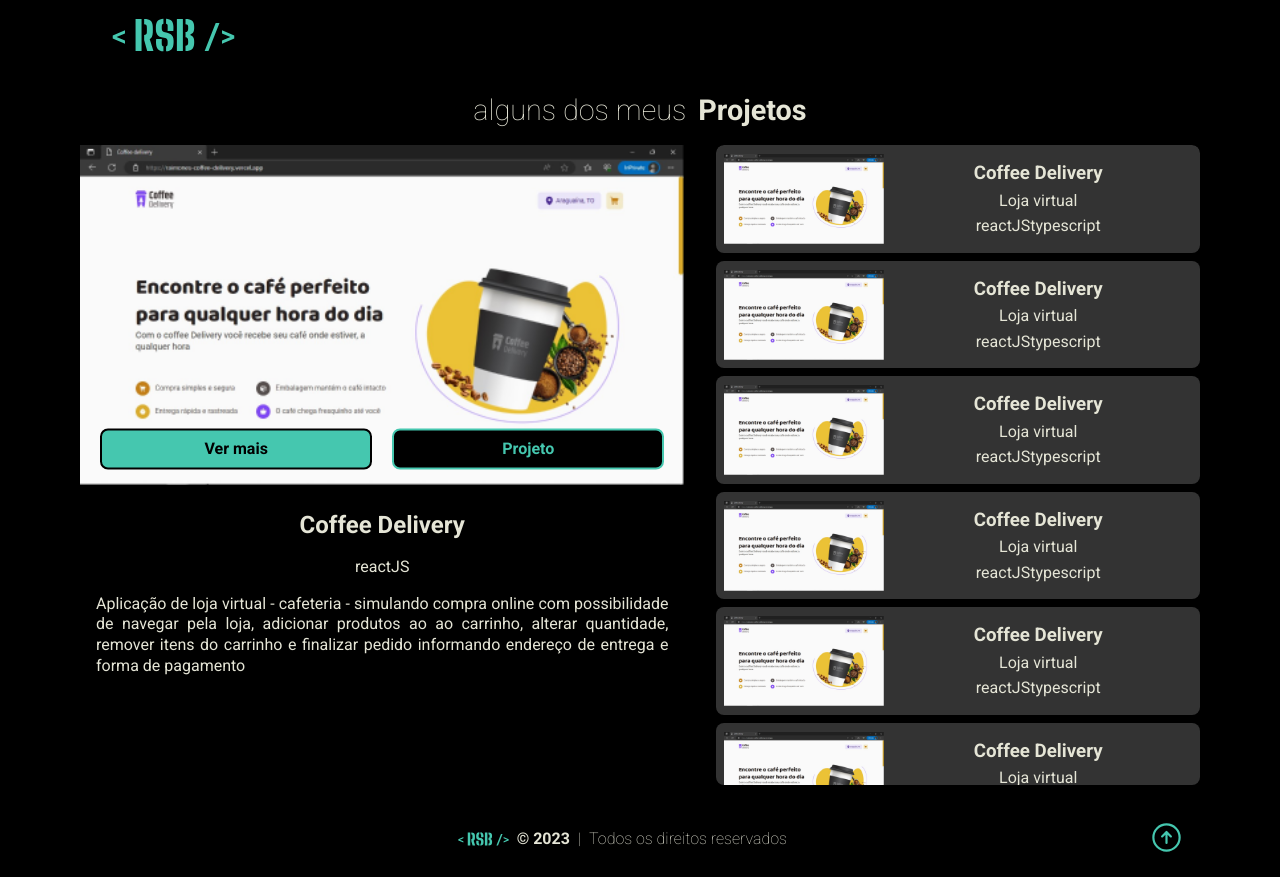
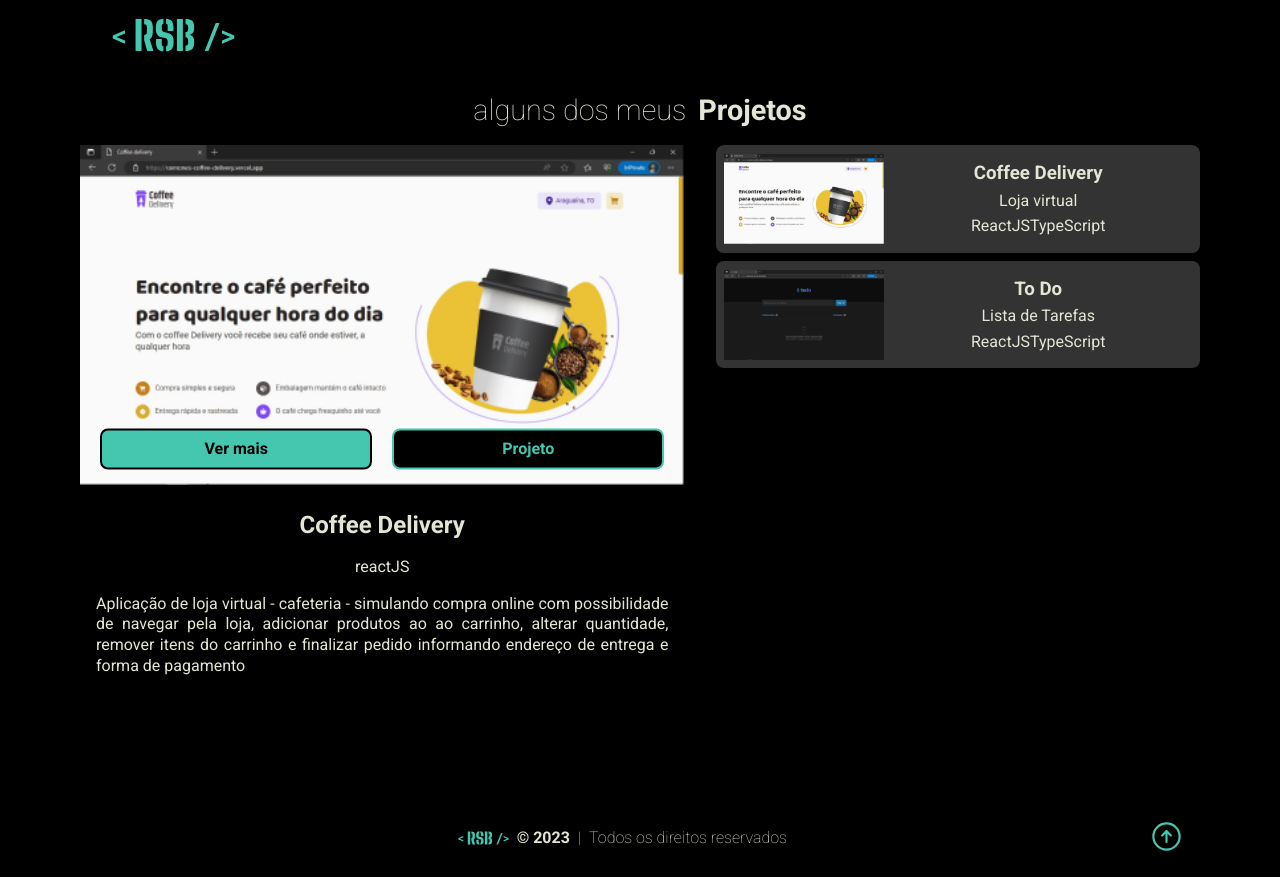
Before and after one commit to raimonesbarros/portfolio-II, a React (Vite) app: page /projects in a window 1280 px wide. Built offline with nearby package versions, Linux system fonts and the light colour scheme.

Commit message:
feat: make dinamic project list

```diff
--- a/src/pages/Projects/components/ProjectsList/Project.tsx
+++ b/src/pages/Projects/components/ProjectsList/Project.tsx
@@ -1,16 +1,31 @@
 import { ProjectContainer, ProjectInfo } from './Project.styles'
-import img from '../../../../assets/coffee.png'
 
-export function Project() {
+interface ProjectProps {
+  image: string
+  title: string
+  smallDescription: string
+  tags: string[]
+  position: number
+  onProjectToSee: (index: number) => void
+}
+
+export function Project({
+  image,
+  title,
+  smallDescription,
+  tags,
+  position,
+  onProjectToSee,
+}: ProjectProps) {
   return (
-    <ProjectContainer>
-      <img src={img} alt="" />
+    <ProjectContainer onClick={() => onProjectToSee(position)}>
+      <img src={image} alt="" />
       <ProjectInfo>
-        <h3>Coffee Delivery</h3>
-        <p>Loja virtual</p>
+        <h3>{title}</h3>
+        <p>{smallDescription}</p>
         <div>
-          <span>reactJS</span>
-          <span>typescript</span>
+          <span>{tags[0]}</span>
+          <span>{tags[1]}</span>
         </div>
       </ProjectInfo>
     </ProjectContainer>
--- a/src/pages/Projects/components/ProjectsList/index.tsx
+++ b/src/pages/Projects/components/ProjectsList/index.tsx
@@ -1,16 +1,27 @@
+import { projectsData } from '../../../../projectsData'
 import { Project } from './Project'
 import { ProjectsListContainer } from './styles'
 
-export function ProjectsList() {
+interface ProjectListProps {
+  projectToSee: (index: number) => void
+}
+
+export function ProjectsList({ projectToSee }: ProjectListProps) {
   return (
     <ProjectsListContainer>
-      <Project />
-      <Project />
-      <Project />
-      <Project />
-      <Project />
-      <Project />
-      <Project />
+      {projectsData.map((project, i) => {
+        return (
+          <Project
+            key={project.id}
+            image={project.image}
+            title={project.title}
+            smallDescription={project.smallDescription}
+            tags={project.tags}
+            position={i}
+            onProjectToSee={projectToSee}
+          />
+        )
+      })}
     </ProjectsListContainer>
   )
 }
--- a/src/pages/Projects/index.tsx
+++ b/src/pages/Projects/index.tsx
@@ -1,9 +1,17 @@
+import { useState } from 'react'
 import { Title } from '../Home/styles'
 import { ProjectsList } from './components/ProjectsList'
 import { Viewer } from './components/Viewer'
 import { ProjectsContainer, ProjectsContent, ProjectsSection } from './styles'
+import { projectsData } from '../../projectsData'
 
 export function Projects() {
+  const [current, setCurrent] = useState(0)
+
+  function handleProjectToSee(index: number) {
+    setCurrent(index)
+  }
+
   return (
     <ProjectsSection>
       <ProjectsContainer>
@@ -12,8 +20,15 @@ export function Projects() {
           <strong>Projetos</strong>
         </Title>
         <ProjectsContent>
-          <Viewer />
-          <ProjectsList />
+          <Viewer
+            image={projectsData[current].image}
+            title={projectsData[current].title}
+            tags={projectsData[current].tags}
+            fullDescription={projectsData[current].fullDescription}
+            deploy={projectsData[current].deploy}
+            repository={projectsData[current].repository}
+          />
+          <ProjectsList projectToSee={handleProjectToSee} />
         </ProjectsContent>
       </ProjectsContainer>
     </ProjectsSection>
--- /dev/null
+++ b/src/projectsData.ts
@@ -0,0 +1,27 @@
+import coffee from './assets/coffee.png'
+import todo from './assets/todo.png'
+
+export const projectsData = [
+  {
+    id: 1,
+    image: coffee,
+    title: 'Coffee Delivery',
+    smallDescription: 'Loja virtual',
+    tags: ['ReactJS', 'TypeScript'],
+    fullDescription:
+      'Loja virtual - cafeteria - com recursos de compra online, possibilidade de navegar pela loja, adicionar produtos ao ao carrinho, alterar quantidade, remover itens do carrinho e finalizar pedido informando endereço de entraga e forma de pagamento',
+    deploy: 'https://raimones-coffee-delivery.vercel.app',
+    repository: 'https://github.com/raimonesbarros/coffee-delivery',
+  },
+  {
+    id: 2,
+    image: todo,
+    title: 'To Do',
+    smallDescription: 'Lista de Tarefas',
+    tags: ['ReactJS', 'TypeScript'],
+    fullDescription:
+      'Lista de tarefas - A fazeres - com recursos de criar tarefas, marcar e desmarcar como concluídas, deletar, ver status de quantidade total de tarefas e quantidade de tarefas concluídas',
+    deploy: 'https://raimones-to-do.vercel.app',
+    repository: 'https://github.com/raimonesbarros/to-do',
+  },
+]
```
Also changed, not shown: src/assets/todo.png (added).
